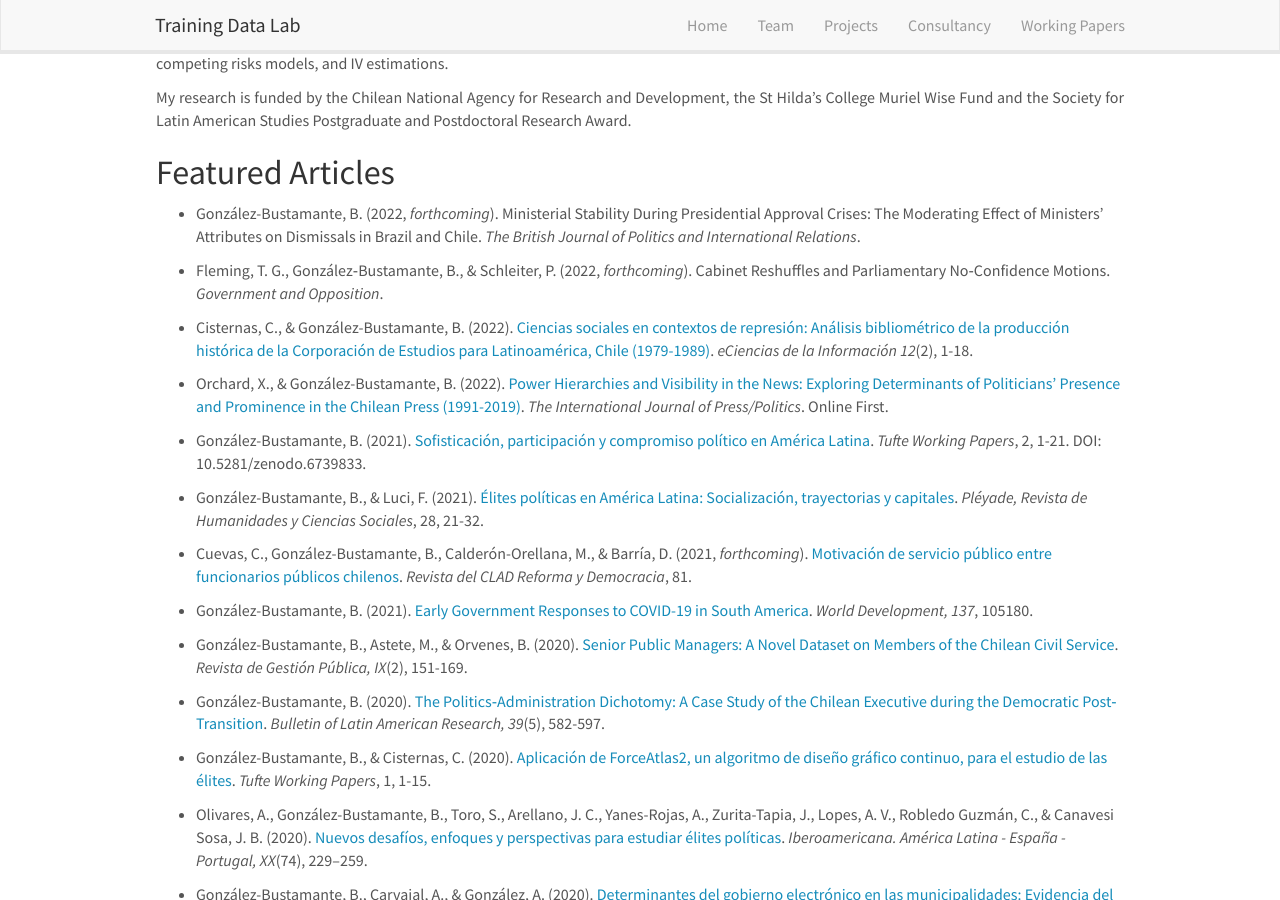
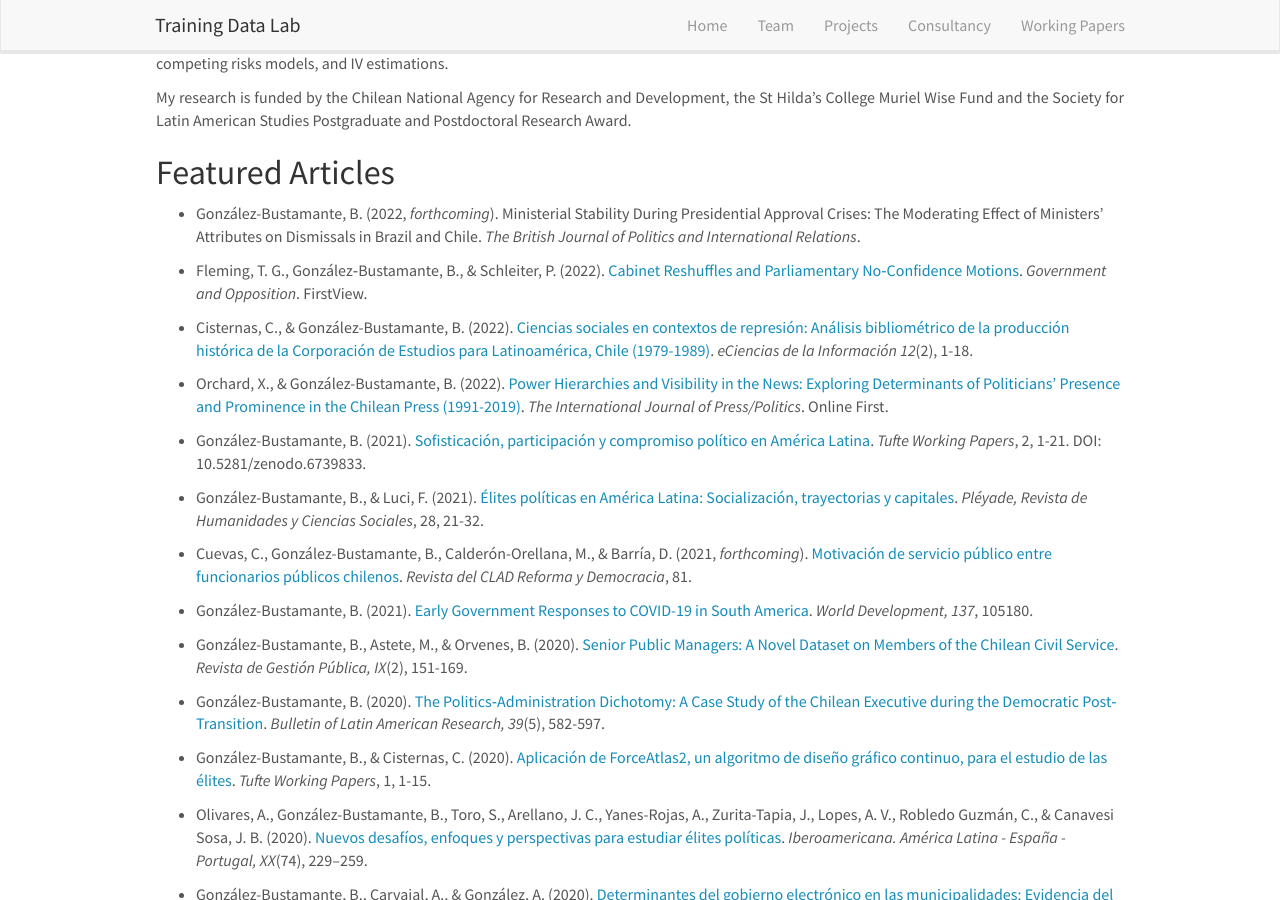
Before and after one commit to training-datalab/old-training-datalab.com, a Jekyll site: the page built from _pages/bgonzalezbustamante.md, in a window 1280 px wide and 900 px high, scrolled down 369 px. Built offline with Jekyll 4.4.1, drawn with Linux system fonts in a browser that asks for light colours; nearby versions of some CDN libraries.

Commit message:
Update bgonzalezbustamante.md

```diff
--- a/_pages/bgonzalezbustamante.md
+++ b/_pages/bgonzalezbustamante.md
@@ -22,7 +22,7 @@ permalink: /team/bgonzalezbustamante/
 
 * González-Bustamante, B. (2022, *forthcoming*). Ministerial Stability During Presidential Approval Crises: The Moderating Effect of Ministers’ Attributes on Dismissals in Brazil and Chile. *The British Journal of Politics and International Relations*.
 
-* Fleming, T. G., González‑Bustamante, B., & Schleiter, P. (2022, *forthcoming*). Cabinet Reshuffles and Parliamentary No‑Confidence Motions. *Government and Opposition*.
+* Fleming, T. G., González‑Bustamante, B., & Schleiter, P. (2022). <a href="https://doi.org/10.1017/gov.2022.23">Cabinet Reshuffles and Parliamentary No‑Confidence Motions</a>. *Government and Opposition*. FirstView.
 
 * Cisternas, C., & González-Bustamante, B. (2022). <a href="https://revistas.ucr.ac.cr/index.php/eciencias/article/view/50078" target="_blank">Ciencias sociales en contextos de represión: Análisis bibliométrico de la producción histórica de la Corporación de Estudios para Latinoamérica, Chile (1979-1989)</a>. *eCiencias de la Información 12*(2), 1-18.
 
```
